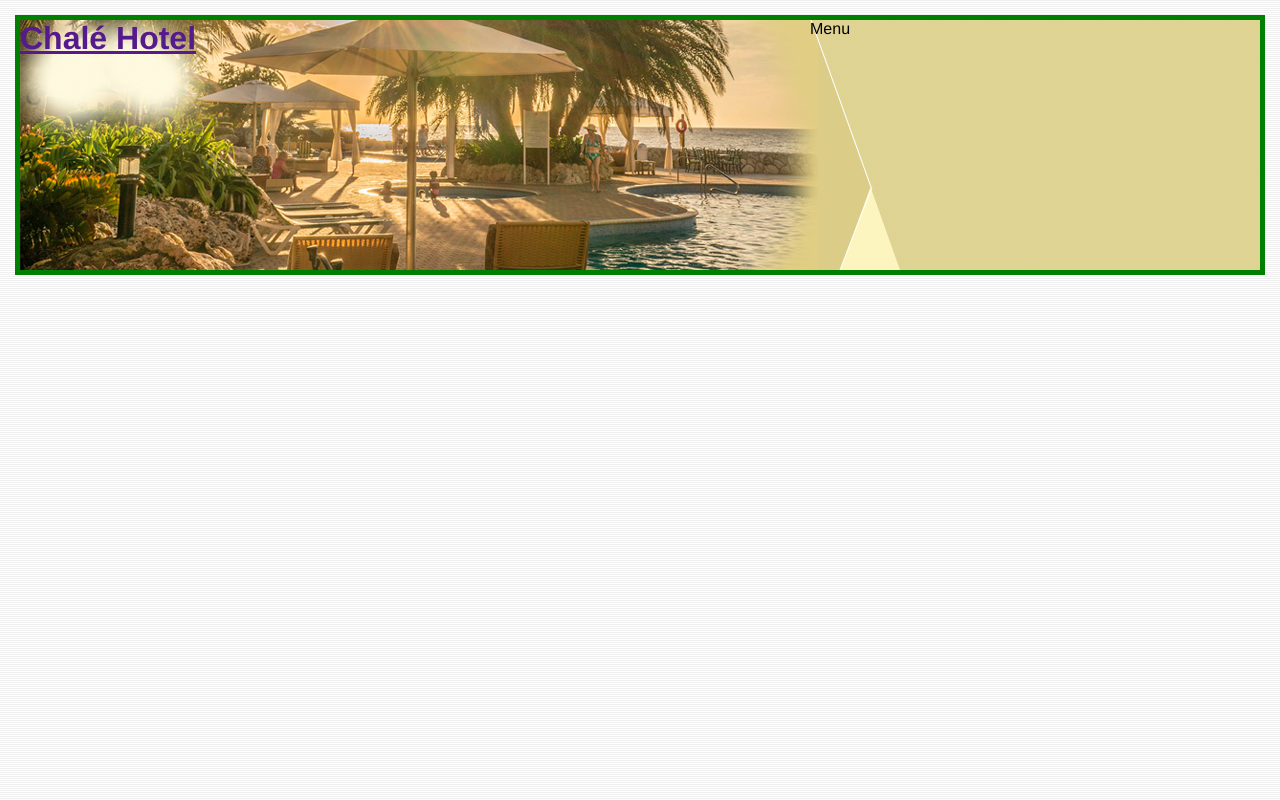
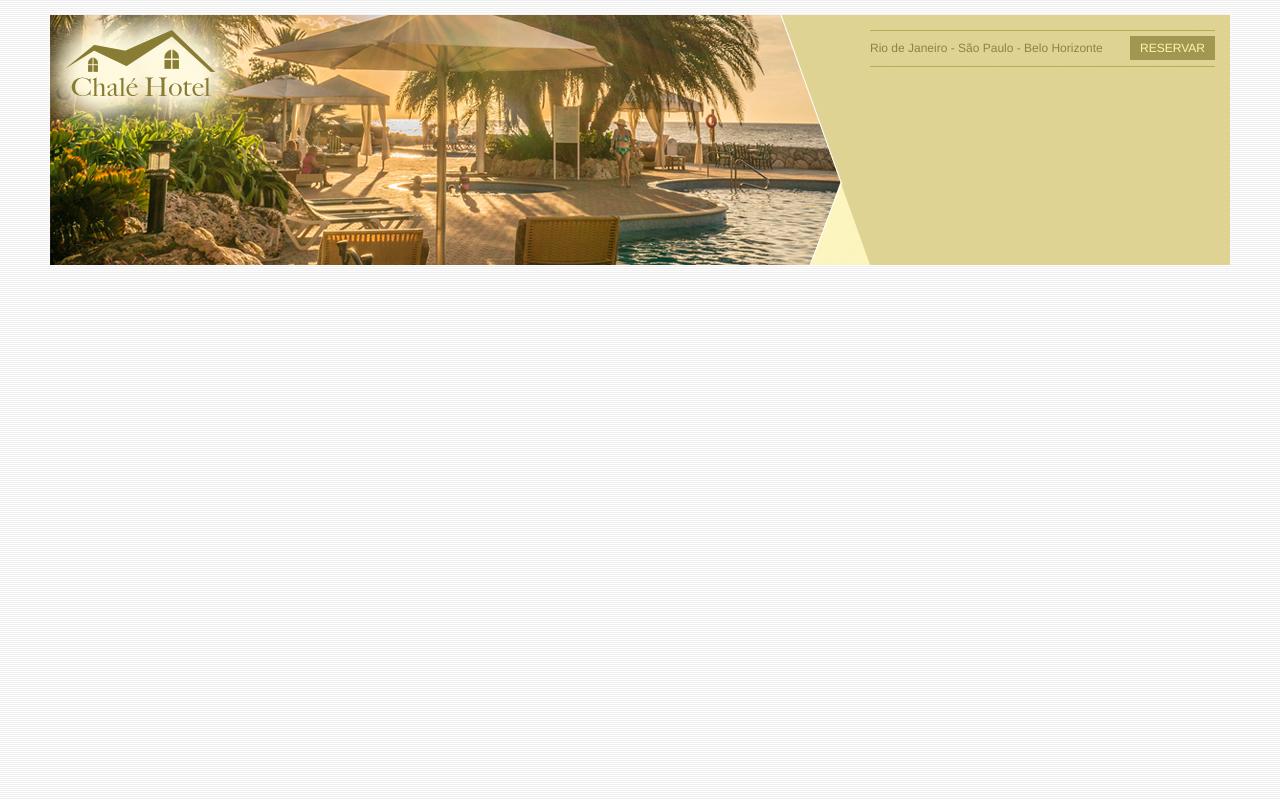
Before and after one commit to NiltonSilva/Curso-FullStack-Udemy, a plain HTML site: page projeto5 - Site chale hotel/index.html in a window 1280 px wide. Drawn offline with Linux system fonts and the light colour scheme.

Commit message:
Insetido botão de 'reservar' e opção de reservas no topo

```diff
--- a/projeto5 - Site chale hotel/css/estilo.css
+++ b/projeto5 - Site chale hotel/css/estilo.css
@@ -10,8 +10,10 @@ body {
 }
 
 #container {
-    border: 5px solid green;
     background: #ede9cc;
+    margin: 0px auto;
+    min-width: 740px;
+    max-width: 1180px;
 }
 
 #topo {
@@ -23,11 +25,23 @@ body {
 
 #area-logo {
     position: absolute;
-    background: url(../imagens/topo-imagem-principal2.png) no-repeat;
+    background: url(../imagens/topo-imagem-principal.png) no-repeat;
     width: 100%;
     height: 250px;
     top: 0px;
     left: 0px;
+    z-index: 1;
+}
+
+.logo a {
+    position: absolute;
+    top: 15px;
+    left: 15px;
+    z-index: 3;
+    background: url(../imagens/logo.png) no-repeat;
+    width: 151px;
+    height: 66px;
+    text-indent: -9000px;
 }
 
 #area-menu {
@@ -37,4 +51,37 @@ body {
     background: url(../imagens/topo-imagem-lateral.png) no-repeat;
     width: 450px;
     height: 250px;
+    z-index: 2;
 }
+
+#conteudo-menu {
+    margin-left: 90px;
+    margin-right: 15px;
+    padding-top: 15px;
+}
+
+#menu-locais {
+    border-bottom: 1px solid #b5ad56;
+    border-top: 1px solid #b5ad56;
+    padding-top: 5px;
+    padding-bottom: 5px;
+    font-size: 0.75em;
+    color: #8b8448;
+}
+
+#menu-locais .locais {
+    float: left;
+    line-height: 2.1em;
+}
+
+a {
+    text-decoration: none;
+}
+
+#menu-locais a.reserva {
+    text-transform: uppercase;
+    background: #a29750;
+    color: #fff5b0;
+    padding: 5px 10px;
+    float: right;
+}
--- a/projeto5 - Site chale hotel/index.html
+++ b/projeto5 - Site chale hotel/index.html
@@ -11,12 +11,18 @@
     <div id="container"> <!-- Início CONTAINER -->
         <div id="topo"> <!-- Início TOPO -->
             <div id="area-logo"> <!-- Início AREA DE LOGO -->
-                <h1>
+                <h1 class="logo">
                     <a href="">Chalé Hotel</a>
                 </h1>
             </div> <!-- Final AREA DE LOGO -->
             <div id="area-menu"> <!-- Início AREA DE MENU -->
-                Menu
+                <div id="conteudo-menu">
+                    <div id="menu-locais">
+                        <span class="locais">Rio de Janeiro - São Paulo - Belo Horizonte</span>
+                        <a class="reserva" href="">Reservar</a>
+                        <div style="clear: both;"></div>
+                    </div>
+                </div>
             </div> <!-- Final AREA DE MENU -->
         </div> <!-- Fim TOPO -->
     </div> <!-- Fim CONTAINER -->
```
